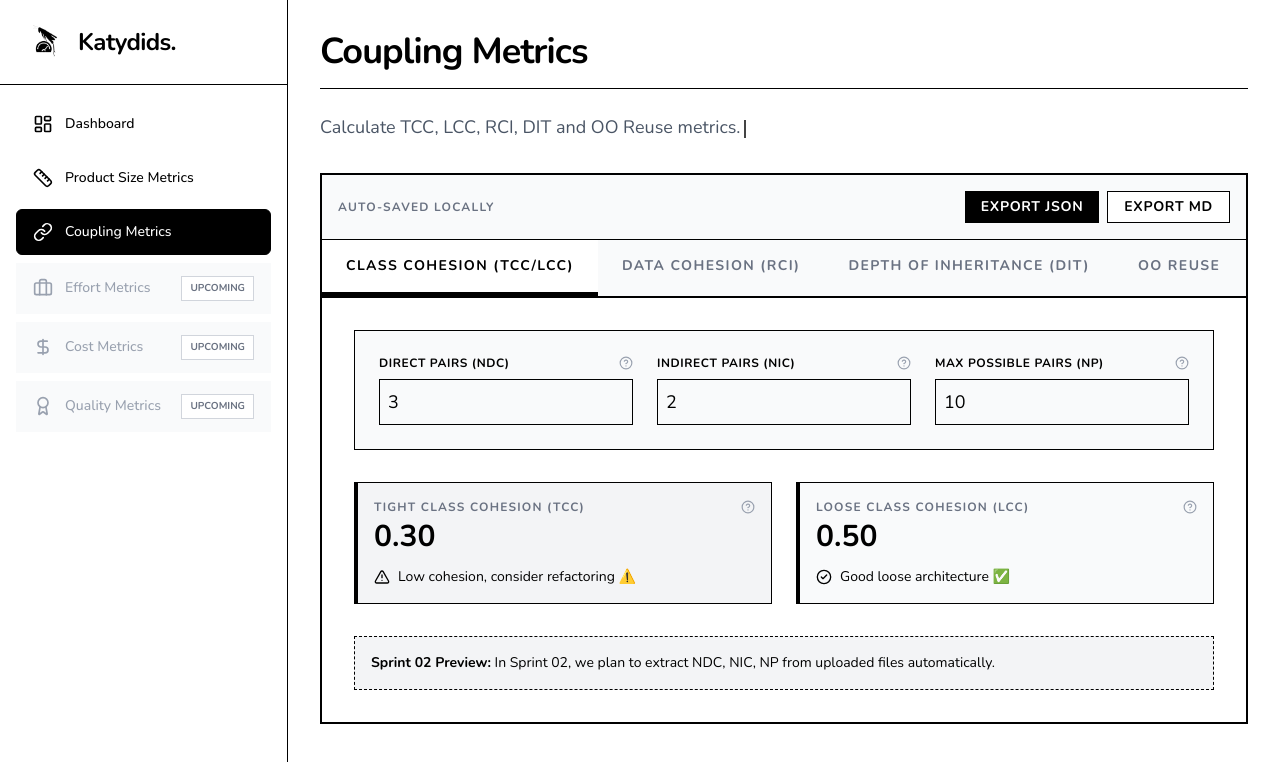
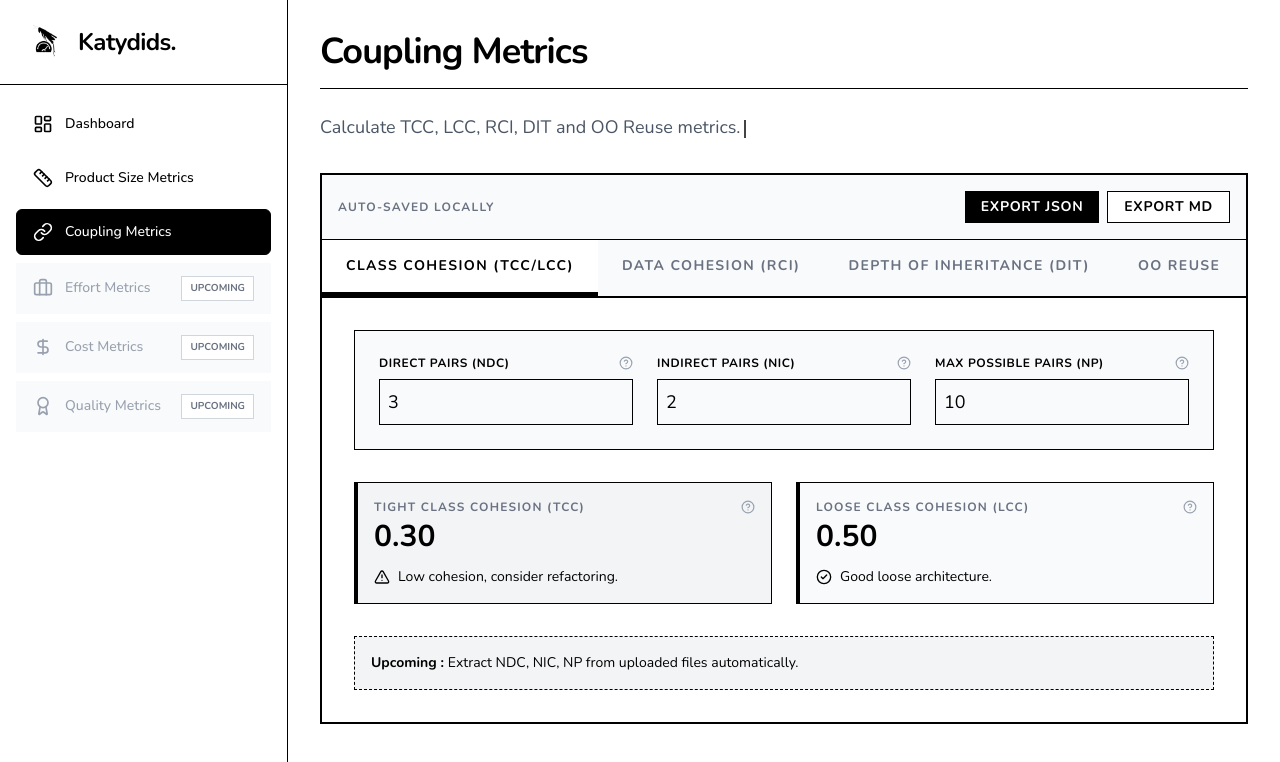
Before and after one commit to saadmansakib47/katydids, a Next.js app: page /dashboard/coupling in a window 1280 px wide. Shown: the top 762 px of the page. Built offline with nearby package versions, Linux system fonts and the light colour scheme.

Commit message:
refactor : Enhance UI, remove emojis

```diff
--- a/components/metrics/CouplingCalculator.tsx
+++ b/components/metrics/CouplingCalculator.tsx
@@ -178,20 +178,20 @@ export function CouplingCalculator() {
               <ResultCard
                 title="Tight Class Cohesion (TCC)"
                 value={tcc.toFixed(2)}
-                comment={tcc >= 0.5 ? "Good tight class cohesion 🎯" : "Low cohesion, consider refactoring ⚠️"}
+                comment={tcc >= 0.5 ? "Good tight class cohesion." : "Low cohesion, consider refactoring."}
                 good={tcc >= 0.5}
                 tooltip="TCC targets strictly direct interaction. High TCC means methods share instance variables inherently."
               />
               <ResultCard
                 title="Loose Class Cohesion (LCC)"
                 value={lcc.toFixed(2)}
-                comment={lcc >= 0.5 ? "Good loose architecture ✅" : "Class is poorly connected internally ⚠️"}
+                comment={lcc >= 0.5 ? "Good loose architecture. " : "Class is poorly connected internally."}
                 good={lcc >= 0.5}
                 tooltip="LCC includes indirect invocations and variable usage, indicating broad cohesive nature."
               />
             </div>
             <div className="text-sm font-mono bg-gray-100 p-4 border border-black border-dashed">
-              <span className="font-bold">Sprint 02 Preview:</span> In Sprint 02, we plan to extract NDC, NIC, NP from uploaded files automatically.
+              <span className="font-bold">Upcoming : </span> Extract NDC, NIC, NP from uploaded files automatically.
             </div>
           </div>
         )}
@@ -276,9 +276,7 @@ export function CouplingCalculator() {
                 onClick={() => setShowDitTable(!showDitTable)}
                 className="flex items-center gap-2 bg-white text-black px-4 py-2 border border-black hover:bg-gray-100 font-bold uppercase tracking-wider text-xs"
               >
-                <motion.div animate={{ rotate: showDitTable ? 180 : 0 }} transition={{ duration: 0.3 }}>
-                  <ChevronDown size={16} />
-                </motion.div>
+                <ChevronDown size={16} className={`transition-transform duration-300 ${showDitTable ? "rotate-180" : ""}`} />
                 DIT Assessment Table
               </button>
               {showDitTable && (
--- a/components/metrics/ProductSizeCalculator.tsx
+++ b/components/metrics/ProductSizeCalculator.tsx
@@ -219,7 +219,7 @@ export function ProductSizeCalculator() {
               <ResultCard
                 title="Comment Density"
                 value={(commentDensity * 100).toFixed(1) + "%"}
-                comment={commentDensity > 0.2 ? "Good maintainability 🎯" : "More comments needed ⚠️"}
+                comment={commentDensity > 0.2 ? "Good maintainability" : "More comments needed"}
                 good={commentDensity > 0.2}
                 tooltip="High comment density corresponds to better maintainability and testability."
               />
@@ -242,9 +242,7 @@ export function ProductSizeCalculator() {
                 onClick={() => setShowQsm(!showQsm)}
                 className="flex items-center gap-2 bg-white text-black px-4 py-2 border border-black hover:bg-gray-100 font-bold uppercase tracking-wider text-xs"
               >
-                <motion.div animate={{ rotate: showQsm ? 180 : 0 }} transition={{ duration: 0.3 }}>
-                  <ChevronDown size={16} />
-                </motion.div>
+                <ChevronDown size={16} className={`transition-transform duration-300 ${showQsm ? "rotate-180" : ""}`} />
                 QSM SLOC/FP Data Table
               </button>
               {showQsm && (
@@ -329,9 +327,7 @@ export function ProductSizeCalculator() {
                 onClick={() => setShowFpaTable(!showFpaTable)}
                 className="flex items-center gap-2 bg-white text-black px-4 py-2 border border-black hover:bg-gray-100 font-bold uppercase tracking-wider text-xs"
               >
-                <motion.div animate={{ rotate: showFpaTable ? 180 : 0 }} transition={{ duration: 0.3 }}>
-                  <ChevronDown size={16} />
-                </motion.div>
+                <ChevronDown size={16} className={`transition-transform duration-300 ${showFpaTable ? "rotate-180" : ""}`} />
                 Weighing Factor Table
               </button>
               {showFpaTable && (
@@ -377,14 +373,14 @@ export function ProductSizeCalculator() {
               <ResultCard
                 title="Cyclomatic Complexity V(G)"
                 value={cc}
-                comment={cc <= 10 ? "Simple, high testability 🚀" : cc <= 20 ? "Moderate risk ⚠️" : "Complex, high cost & effort ❌"}
+                comment={cc <= 10 ? "Simple, high testability." : cc <= 20 ? "Moderate risk." : "Complex, high cost & effort." }
                 good={cc <= 10 ? true : cc <= 20 ? undefined : false}
                 tooltip="Identifies the number of independent paths through the code. Higher CC means harder to test and maintain."
               />
               <ResultCard
                 title="Complexity Density (CCD)"
                 value={ccd.toFixed(4)}
-                comment={ccd < 0.14 ? "Lower CCD, higher maintenance productivity ✅" : "High CCD, difficult maintenance ⚠️"}
+                comment={ccd < 0.14 ? "Lower CCD, higher maintenance productivity." : "High CCD, difficult maintenance."}
                 good={ccd < 0.14}
                 tooltip="CC / LOC. Helps normalize complexity across heavily disjoint program lengths."
               />
@@ -395,9 +391,7 @@ export function ProductSizeCalculator() {
                 onClick={() => setShowCcTable(!showCcTable)}
                 className="flex items-center gap-2 bg-white text-black px-4 py-2 border border-black hover:bg-gray-100 font-bold uppercase tracking-wider text-xs"
               >
-                <motion.div animate={{ rotate: showCcTable ? 180 : 0 }} transition={{ duration: 0.3 }}>
-                  <ChevronDown size={16} />
-                </motion.div>
+                <ChevronDown size={16} className={`transition-transform duration-300 ${showCcTable ? "rotate-180" : ""}`} />
                 Complexity Classification & Impact Tables
               </button>
             </div>
```
